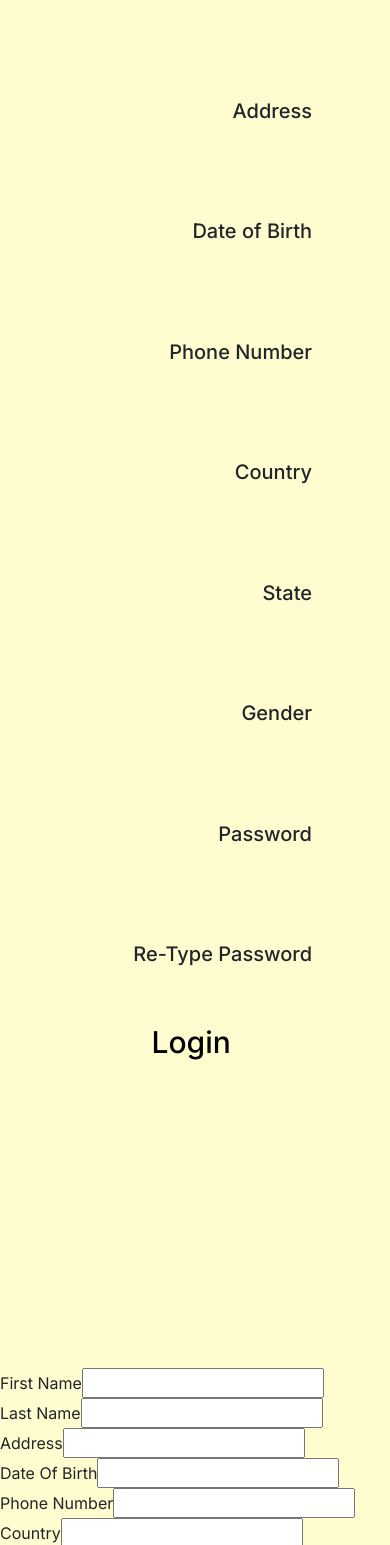
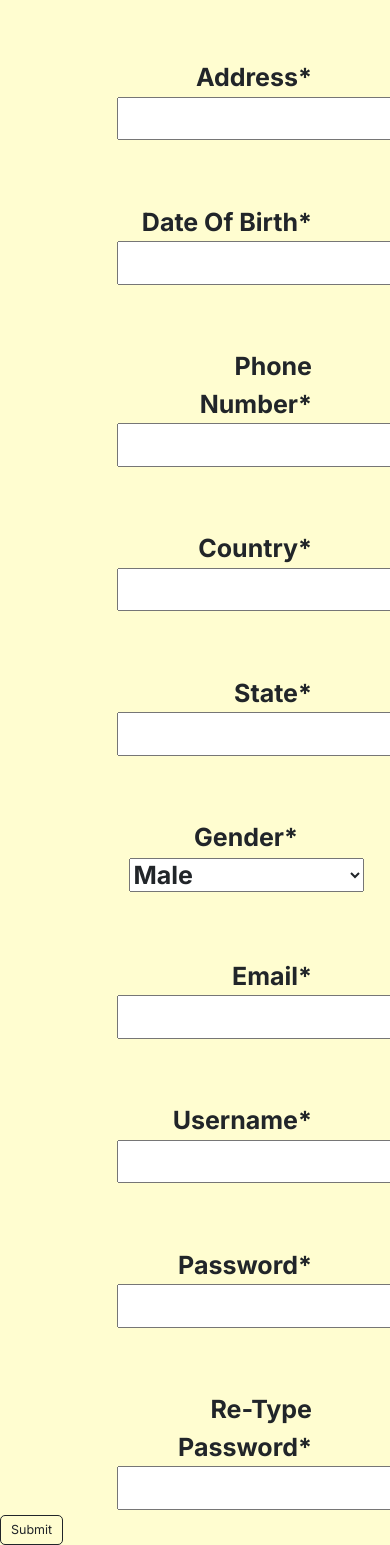
Before and after one commit to gerves20/Canary-frontend, a React (Create React App) app: page /register in a window 390 px wide. Shown: the part 443-1988 px from the top of the page. Built offline with nearby package versions, Linux system fonts and the light colour scheme; a web font is replaced by a local one.

Commit message:
register page updates

```diff
--- a/package.json
+++ b/package.json
@@ -10,6 +10,7 @@
     "react-dom": "^18.2.0",
     "react-router-dom": "^6.3.0",
     "react-scripts": "5.0.1",
+    "react-select": "^5.4.0",
     "web-vitals": "^2.1.4"
   },
   "scripts": {
--- a/public/index.html
+++ b/public/index.html
@@ -10,8 +10,8 @@
       content="Web site created using create-react-app"
     />
     <link rel="apple-touch-icon" href="%PUBLIC_URL%/logo192.png" />
-    <!-- <link rel="stylesheet" href="https://cdn.jsdelivr.net/npm/bootstrap@3.4.1/dist/css/bootstrap.min.css" integrity="sha384-HSMxcRTRxnN+Bdg0JdbxYKrThecOKuH5zCYotlSAcp1+c8xmyTe9GYg1l9a69psu" crossorigin="anonymous">
-     -->
+    <link rel="stylesheet" href="https://cdn.jsdelivr.net/npm/bootstrap@3.4.1/dist/css/bootstrap.min.css" integrity="sha384-HSMxcRTRxnN+Bdg0JdbxYKrThecOKuH5zCYotlSAcp1+c8xmyTe9GYg1l9a69psu" crossorigin="anonymous">
+
       manifest.json provides metadata used when your web app is installed on a
       user's mobile device or desktop. See https://developers.google.com/web/fundamentals/web-app-manifest/
     -->
--- a/src/components/pages/Register.css
+++ b/src/components/pages/Register.css
@@ -30,6 +30,38 @@ h5{
     text-align:  right;
     padding-top: 15%;
     padding-right: 20%;
+    font-size: 25px;
+    padding-left: 30%;
+
 
 
 }
+
+#dropdown{
+    text-align:  center;
+    font-size: 25px;
+    padding-left: 30%;
+    padding-top: 15%;
+
+}
+.input-container {
+    position: relative;
+    display: flex;
+    flex-direction: column;
+  }
+
+  .input-container label {
+    position: absolute;
+    pointer-events: none;
+    transform: translate(0, 23px) scale(1);
+    transform-origin: top left;
+    transition: 200ms cubic-bezier(0, 0, 0.2, 1) 0ms;
+    color: #6f81a5;
+    font-size: 16px;
+    line-height: 1;
+    left: 16px;
+  }
+  .input-container:focus-within label {
+    transform: translate(0, 12px) scale(0.8);
+    color: #0a53e4;
+  }
--- a/src/components/pages/Register.js
+++ b/src/components/pages/Register.js
@@ -1,59 +1,126 @@
 import React from 'react';
 import './Register.css';
 import { useState } from 'react';
+import { TextInput } from 'react';
+import Select from 'react-select';
+
 import Navbar from '../Navbar';
+
 import styled from 'styled-components';
-// import 'bootstrap/dist/css/bootstrap.min.css';
+import 'bootstrap/dist/css/bootstrap.min.css';
+
 
 
 const Register = () =>{
+
+
 
   const [fname, setFname] = useState("");
   const [lname, setLname] = useState("");
   const [address, setAddress] = useState("");
   const [dob, setDob] = useState("");
   const [phonenum, setPhonenum] = useState("");
+  const [value, setValue] = React.useState('fruit');
+
 
   const handleSubmit = (event) => {
     event.preventDefault();
     alert(`The email you entered was: ${fname}`)
   }
+
+  const handleChange = (event) => {
+    setValue(event.target.value);
+  };
+
+
+  const options = [
+    { label: 'Male', value: 'male' },
+    { label: 'Female', value: 'female' },
+    { label: 'Other', value: 'other' },
+    { label: 'Prefer Not To Say', value: 'prefer' },
+  ];
+
+
+
+
+
+
+
+
+
+
   return (
+
+
     <div >
 
       <h2>New Patient Registration</h2>
 
 
-      <h5 className={"link-styles1"}>First Name</h5>
-      <h5 className={"link-styles1"}>Last Name</h5>
-      <h5 className={"link-styles1"}>Address</h5>
-      <h5 className={"link-styles1"}>Date of Birth</h5>
-      <h5 className={"link-styles1"}>Phone Number</h5>
-      <h5 className={"link-styles1"}>Country</h5>
-      <h5 className={"link-styles1"}>State</h5>
-      <h5 className={"link-styles1"}>Gender</h5>
-      <h5 className={"link-styles1"}>Password</h5>
-      <h5 className={"link-styles1"}>Re-Type Password</h5>
 
-      <h2 className={"link-styles2"}>Login</h2>
-      <form onSubmit={handleSubmit}>
+
+      <form onSubmit={handleSubmit} >
+
+      <div className="input-container">
+
+
+
+
+</div>
 
         <label
         type="text"
         name="fname"
         value={fname}
         onChange={(e) => setFname(e.target.value)}
-        className={"fname"}>First Name
+        className={"link-styles1"}>First Name*
 
-        <input type="text" />
+        <input type="text"/>
+
         </label>
+
+        {/* <h5 className={"link-styles1"}></h5> */}
 
         <label
         type="text"
         name="lname"
         value={lname}
         onChange={(e) => setLname(e.target.value)}
-        className={"lname"}>Last Name
+        className={"link-styles1"}>Last Name*
+        <input type="text" />
+
+
+
+        </label>
+        <label
+        type="text"
+        name="address"
+        placeholder="Your email here"
+        value={address}
+        onChange={(e) => setAddress(e.target.value)}
+        className={"link-styles1"}>Address*
+        <input type="text" />
+
+
+
+        </label>
+        <label
+        type="text"
+        name="dob"
+        value={dob}
+        onChange={(e) => setDob(e.target.value)}
+        className={"link-styles1"}>Date Of Birth*
+        <input type="text" />
+
+
+
+        </label>
+        <label
+        type="text"
+        name="phonenum"
+        value={phonenum}
+        onChange={(e) => setPhonenum(e.target.value)}
+        className={"link-styles1"}>Phone Number*
         <input type="text" />
 
 
@@ -64,29 +131,7 @@ const Register = () =>{
         name="address"
         value={address}
         onChange={(e) => setAddress(e.target.value)}
-        className={"address"}>Address
-        <input type="text" />
-
-
-
-        </label>
-        <label
-        type="text"
-        name="dob"
-        value={dob}
-        onChange={(e) => setDob(e.target.value)}
-        className={"dob"}>Date Of Birth
-        <input type="text" />
-
-
-
-        </label>
-        <label
-        type="text"
-        name="phonenum"
-        value={phonenum}
-        onChange={(e) => setPhonenum(e.target.value)}
-        className={"phonenum"}>Phone Number
+        className={"link-styles1"}>Country*
         <input type="text" />
 
 
@@ -97,56 +142,79 @@ const Register = () =>{
         name="address"
         value={address}
         onChange={(e) => setAddress(e.target.value)}
-        className={"address"}>Country
+        className={"link-styles1"}>State*
+        <input type="text" />
+
+
+
+        </label>
+
+
+
+        <div>
+      <label className="col-md-8 col-offset-4" id= "dropdown">
+        Gender*
+        <select value={value} onChange={handleChange}>
+        {options.map((option) => (
+            <option value={option.value}>{option.label}</option>
+          ))}
+
+      </select>
+      </label>
+    </div>
+
+    <label
+        type="text"
+        name="address"
+        value={address}
+        onChange={(e) => setAddress(e.target.value)}
+        className={"link-styles1"}>Email*
+        <input type="text" />
+
+
+
+        </label>
+
+        <label
+        type="text"
+        name="address"
+        value={address}
+        onChange={(e) => setAddress(e.target.value)}
+        className={"link-styles1"}>Username*
+        <input type="text" />
+
+
+
+        </label>
+
+        <label
+        type="text"
+        name="address"
+        value={address}
+        onChange={(e) => setAddress(e.target.value)}
+        className={"link-styles1"}>Password*
         <input type="text" />
 
 
 
         </label>
         <label
+        htmlFor="name"
         type="text"
         name="address"
         value={address}
         onChange={(e) => setAddress(e.target.value)}
-        className={"address"}>State
+        className={"link-styles1"}
+        >Re-Type Password*
         <input type="text" />
 
 
 
         </label>
-        <label
-        type="text"
-        name="address"
-        value={address}
-        onChange={(e) => setAddress(e.target.value)}
-        className={"address"}>Gender
-        <input type="text" />
 
 
 
-        </label>
-        <label
-        type="text"
-        name="address"
-        value={address}
-        onChange={(e) => setAddress(e.target.value)}
-        className={"address"}>Password
-        <input type="text" />
 
-
-
-        </label>
-        <label
-        type="text"
-        name="address"
-        value={address}
-        onChange={(e) => setAddress(e.target.value)}
-        className={"address"}>Re-Type Password
-        <input type="text" />
-
-
-
-        </label>
 
 
         <label>
@@ -163,4 +231,5 @@ const Register = () =>{
     </div>
   );
 }
+
 export default Register;
```
Also changed, not shown: src/App.js (+9 -0 lines), 1 other file (tests, documents, lock files or other folders).
